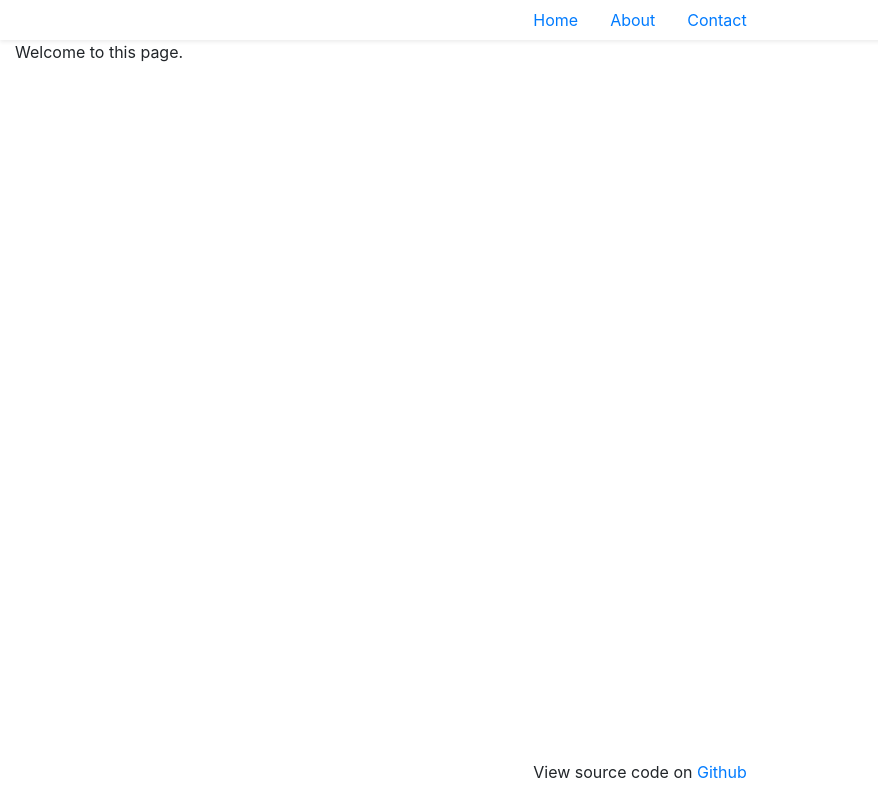
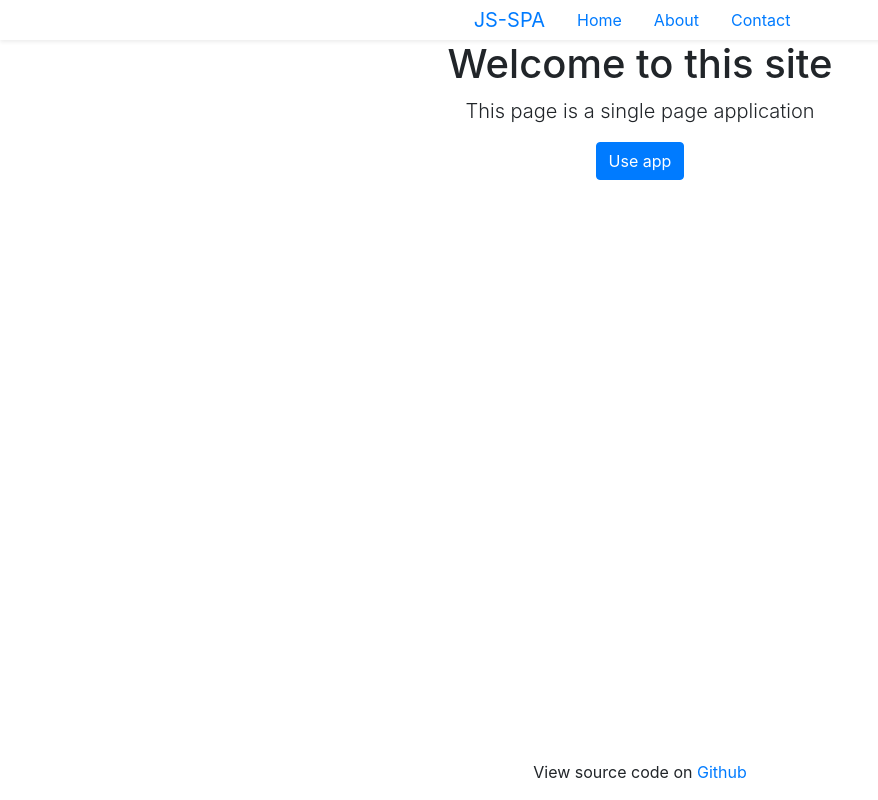
Before and after one commit to ollijantunen/JS-SPA-1, a plain HTML site: page src/index.html in a window 1280 px wide. Shown: the whole page, without its empty margins (0-878 px from the left). Drawn offline with nearby package versions, Linux system fonts and the light colour scheme.

Commit message:
updated content location and some cleaning

```diff
--- a/src/index.html
+++ b/src/index.html
@@ -7,13 +7,16 @@
 
   <meta name="viewport" content="width=device-width, initial-scale=1, shrink-to-fit=no">
   <link rel="stylesheet" href="https://stackpath.bootstrapcdn.com/bootstrap/4.5.0/css/bootstrap.min.css" integrity="sha384-9aIt2nRpC12Uk9gS9baDl411NQApFmC26EwAOH8WgZl5MYYxFfc+NcPb1dKGj7Sk" crossorigin="anonymous">
-
+  <script src="./pages/home.js"></script>
+  <script src="./pages/about.js"></script>
+  <script src="./pages/contact.js"></script>
   <title>JS-SPA-1</title>
 </head>
 
 <body>
   <header>
     <nav class="nav justify-content-center shadow-sm">
+      <a class="navbar-brand" href="#home">JS-SPA</a>
       <ul class="nav">
         <li class="nav-item"><a class=nav-link href="#home">Home</a></li>
         <li class="nav-item"><a class=nav-link href="#about">About</a></li>
--- a/src/main.js
+++ b/src/main.js
@@ -1,4 +1,5 @@
 "use strict";
+
 // Load the content with DOM location hash property
 function loadContent() {
   let contentDiv = document.getElementById("app");
@@ -11,9 +12,9 @@ function loadContent() {
 
 function getContent(fragmentId, callback) {
   let pages = {
-    home: "Welcome to this page.",
-    about: "This site is about SPA.",
-    contact: "You can call me on my cellphone."
+    home: home,
+    about: about,
+    contact: contact,
   };
   callback(pages[fragmentId]);
 }
```
